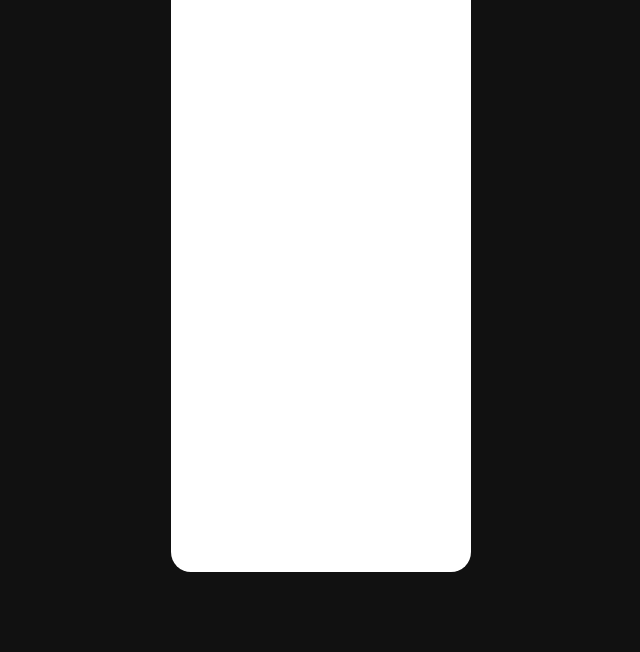
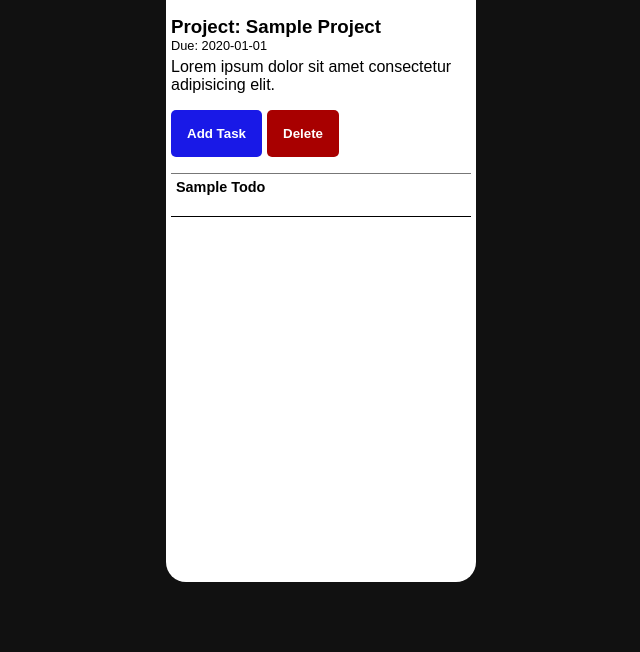
Before and after one commit to fccJashCoda/todo-list-app, a website built with webpack: page dist/index.html in a window 1280 px wide. Shown: the part 148-800 px from the top of the page, without its empty margins (319-959 px from the left). Built offline with nearby package versions, Linux system fonts and the light colour scheme.

Commit message:
Created a simple UI and added an initial database population

```diff
--- a/src/appController.js
+++ b/src/appController.js
@@ -31,6 +31,19 @@ AppController.prototype.saveToLocalStorage = function() {
         return 'Updated existing database'
     }
 
+
+    this.addProject(
+        'Sample Project',
+        'Lorem ipsum dolor sit amet consectetur adipisicing elit.',
+        '2020-01-01',
+    );
+    this.projectList[0].addTodo({
+        title:'Sample Todo',
+        description:'Lorem ipsum dolor sit amet consectetur adipisicing elit.',
+        dueDate:'2020-01-01',
+        priority:'Low',
+        isDone:false,
+    });
     let projects = this.projectList;
     localStorage.setItem('projects', JSON.stringify(projects));
 
--- a/src/domOperations.js
+++ b/src/domOperations.js
@@ -21,7 +21,7 @@ const createProjectTemplate = (controller, project) => {
 
     // Project Header
     const projectTitle = document.createElement('h3');
-    projectTitle.textContent = project.title;
+    projectTitle.textContent = `Project: ${project.title}`;
     projectTitle.classList = 'projectTitle'
 
     projectTitle.onclick = () => {
@@ -39,14 +39,17 @@ const createProjectTemplate = (controller, project) => {
 
     const projectDescription = document.createElement('p');
     projectDescription.textContent = project.description;
+    projectDescription.classList = 'projectDescription';
 
     const projectDueDate = document.createElement('p');
-    projectDueDate.textContent = project.dueDate;
+    projectDueDate.textContent = `Due: ${project.dueDate}`;
+    projectDueDate.classList = 'projectDueDate';
 
     const projectAddTask = document.createElement('div');
     projectAddTask.id = 'projectAddTaskBody'
 
     const taskList = document.createElement('ul');
+    taskList.classList = 'taskList'
     console.log('render loglist function')
 
     if (project.todoList && project.todoList.length > 0) {
@@ -145,13 +148,16 @@ const createTaskTemplate = (controller, obj, task) => {
     taskBody.classList = 'taskBody elementHidden';
 
     let taskDueDate = document.createElement('p');
-    taskDueDate.textContent = task.dueDate;
+    taskDueDate.textContent = `Due: ${task.dueDate}`;
+    taskDueDate.classList = 'taskDueDate';
 
     let taskPriority = document.createElement('p');
-    taskPriority.textContent = "priority: " + task.priority;
+    taskPriority.textContent = `priority: ${task.priority}`;
+    taskPriority.classList = 'taskPriority';
 
     let taskDescription = document.createElement('p');
     taskDescription.textContent = task.description ;
+    taskDescription.classList = 'taskDescription'
 
     // Task buttons
     const completeTaskBtn = document.createElement('button');
--- a/src/index.js
+++ b/src/index.js
@@ -37,6 +37,10 @@ addProject.addEventListener('click', (e) => {
     });
 });
 
-controller.loadFromLocalStorage()
+if (localStorage.getItem('projects') !== null) {
+    controller.loadFromLocalStorage()
+} else {
+    controller.saveToLocalStorage()
+}
 
 renderProjects(controller)
```
Also changed, not shown: dist/index.html, dist/main.js, dist/style.css.
